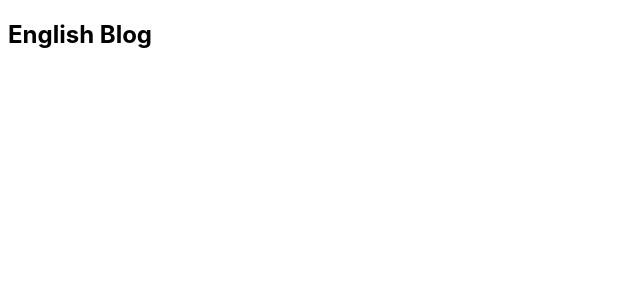
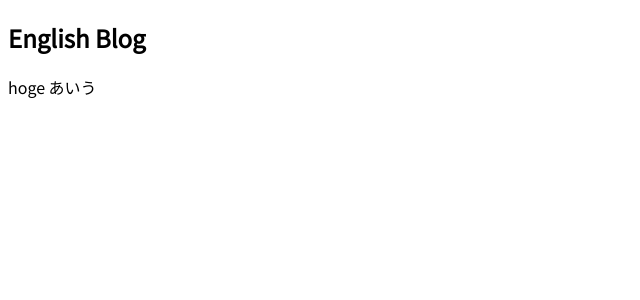
Before and after one commit to mkataoka73/mkataoka73.github.io, a Jekyll site: the page built from index.md, in a window 1280 px wide. Shown: the top 300 px of the page, without its empty margins (0-640 px from the left). Built offline with Jekyll 4.4.1, drawn with Linux system fonts in a browser that asks for light colours.

Commit message:
Add font

```diff
--- /dev/null
+++ b/_includes/fonts.html
@@ -0,0 +1,3 @@
+<link rel="preconnect" href="https://fonts.googleapis.com">
+<link rel="preconnect" href="https://fonts.gstatic.com" crossorigin>
+<link href="https://fonts.googleapis.com/css2?family=Noto+Sans+JP:wght@100;300;400&display=swap" rel="stylesheet">
--- a/_layouts/default.html
+++ b/_layouts/default.html
@@ -4,6 +4,7 @@
     <meta name="viewport" content="width=device-width, initial-scale=1">
     <meta charset="utf-8">
     <title>{{ page.title }} - {{ site.title }}</title>
+    {% include fonts.html %}
     <link rel="stylesheet" href="{{ "/assets/css/main.css" | relative_url }}">
   </head>
   <body>
--- a/_sass/main.scss
+++ b/_sass/main.scss
@@ -1,6 +1,6 @@
 $backgroundColor: #ffffff;
 $bodyColor: #000000;
-$bodyFont: -apple-system,BlinkMacSystemFont,"Segoe UI",Helvetica,Arial,sans-serif,"Apple Color Emoji","Segoe UI Emoji","Segoe UI Symbol";
+$bodyFont: "Noto Sans JP",-apple-system,BlinkMacSystemFont,"Segoe UI",Helvetica,Arial,sans-serif,"Apple Color Emoji","Segoe UI Emoji","Segoe UI Symbol";
 
 body {
   background: $backgroundColor;
--- a/index.md
+++ b/index.md
@@ -4,3 +4,6 @@ title: "Index"
 ---
 
 ## English Blog
+
+hoge
+あいう
```
